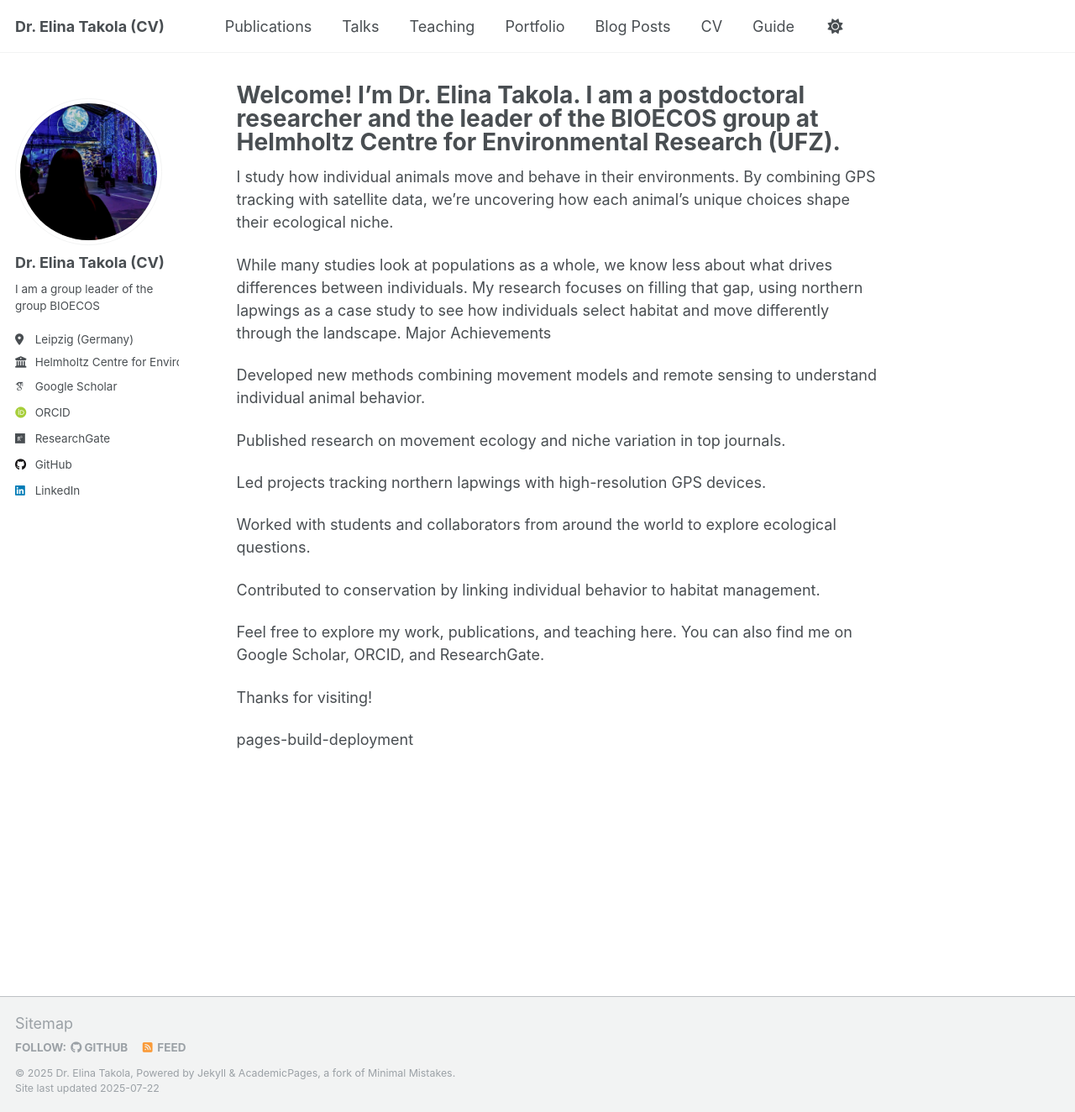
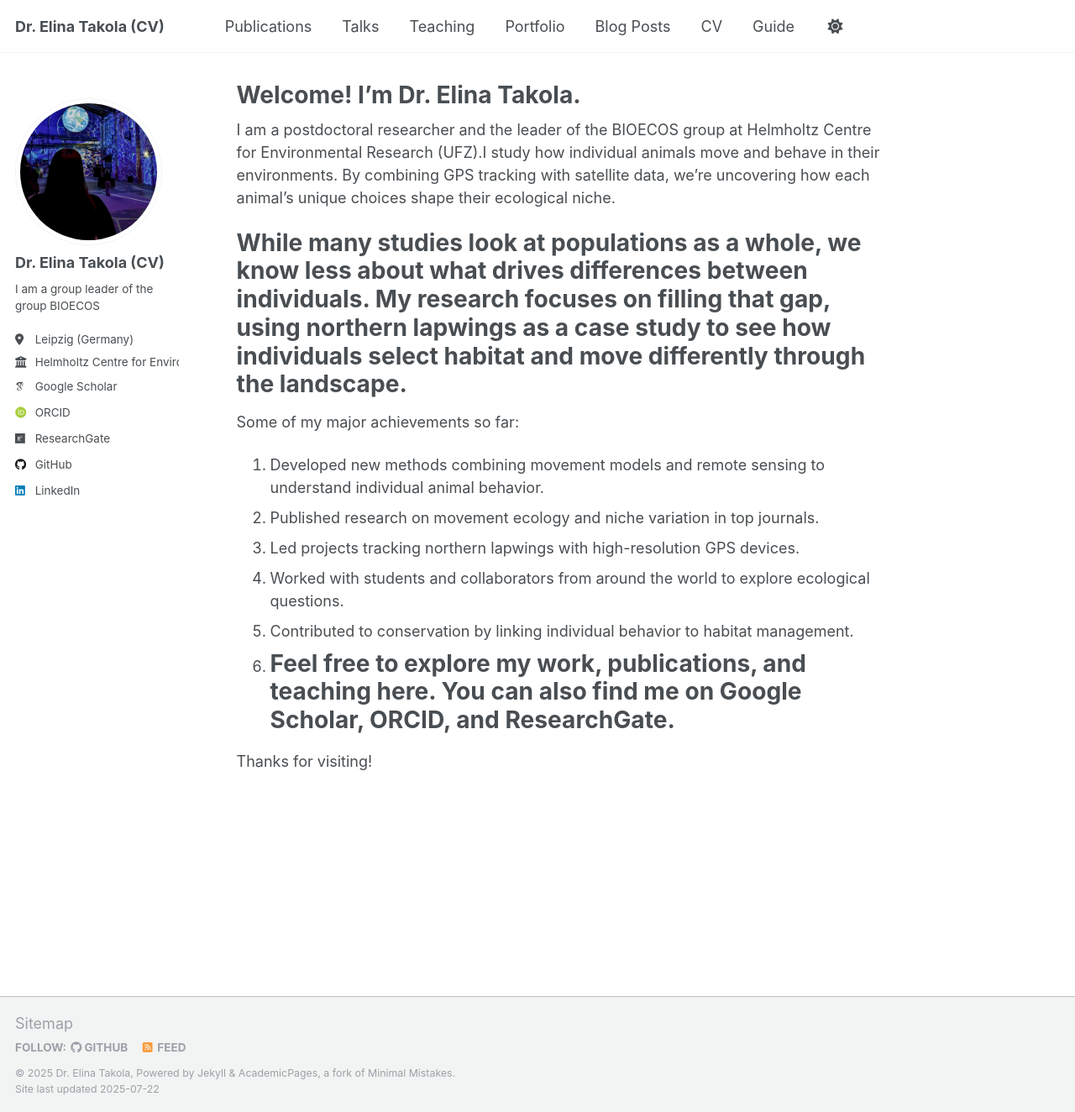
Before and after one commit to ETakola/drelinatakola.github.io, a Jekyll site: the page built from _pages/about.md, in a window 1280 px wide and 1324 px high. Shown: the whole window at 84% size. Built offline with Jekyll 4.4.1, drawn with Linux system fonts in a browser that asks for light colours; some web fonts are replaced; a script that is not in the unit is left out.

Commit message:
Update about.md

```diff
--- a/_pages/about.md
+++ b/_pages/about.md
@@ -1,28 +1,24 @@
 ---
 permalink: /
-title: "Welcome! I’m Dr. Elina Takola. I am a postdoctoral researcher and the leader of the BIOECOS group at Helmholtz Centre for Environmental Research (UFZ)."
+title: "Welcome! I’m Dr. Elina Takola."
 author_profile: true
 redirect_from:
   - /about/
   - /about.html
 ---
 
-I study how individual animals move and behave in their environments. By combining GPS tracking with satellite data, we’re uncovering how each animal’s unique choices shape their ecological niche.
+I am a postdoctoral researcher and the leader of the BIOECOS group at Helmholtz Centre for Environmental Research (UFZ).I study how individual animals move and behave in their environments. By combining GPS tracking with satellite data, we’re uncovering how each animal’s unique choices shape their ecological niche.
 
-While many studies look at populations as a whole, we know less about what drives differences between individuals. My research focuses on filling that gap, using northern lapwings as a case study to see how individuals select habitat and move differently through the landscape. Major Achievements
+While many studies look at populations as a whole, we know less about what drives differences between individuals. My research focuses on filling that gap, using northern lapwings as a case study to see how individuals select habitat and move differently through the landscape.
+======
+Some of my major achievements so far:
 
-Developed new methods combining movement models and remote sensing to understand individual animal behavior.
-
-Published research on movement ecology and niche variation in top journals.
-
-Led projects tracking northern lapwings with high-resolution GPS devices.
-
-Worked with students and collaborators from around the world to explore ecological questions.
-
-Contributed to conservation by linking individual behavior to habitat management.
-
-Feel free to explore my work, publications, and teaching here. You can also find me on Google Scholar, ORCID, and ResearchGate.
+1. Developed new methods combining movement models and remote sensing to understand individual animal behavior.
+1. Published research on movement ecology and niche variation in top journals.
+1. Led projects tracking northern lapwings with high-resolution GPS devices.
+1. Worked with students and collaborators from around the world to explore ecological questions.
+1. Contributed to conservation by linking individual behavior to habitat management.
+1. Feel free to explore my work, publications, and teaching here. You can also find me on Google Scholar, ORCID, and ResearchGate.
+======
 
 Thanks for visiting!
-
-pages-build-deployment
```
